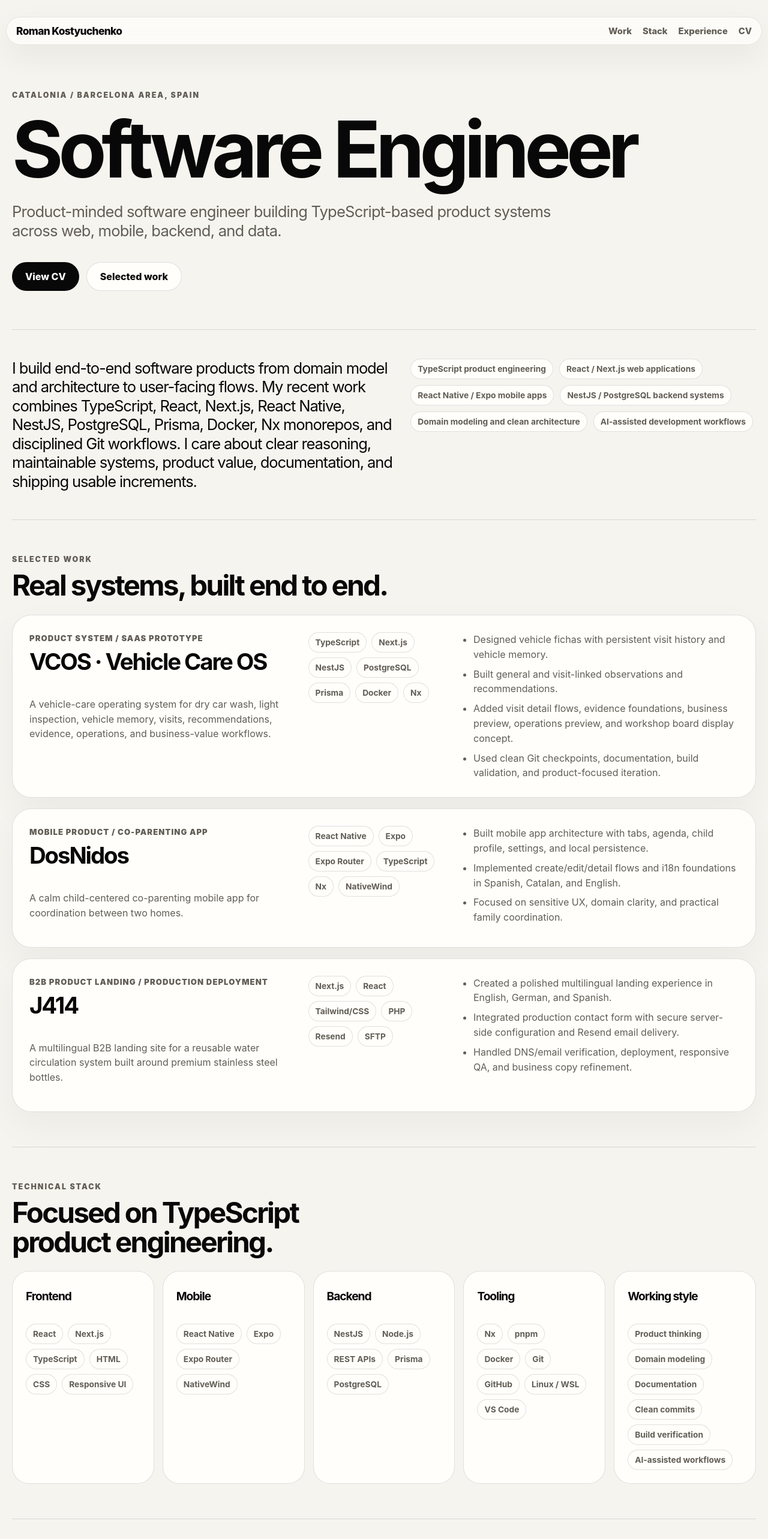
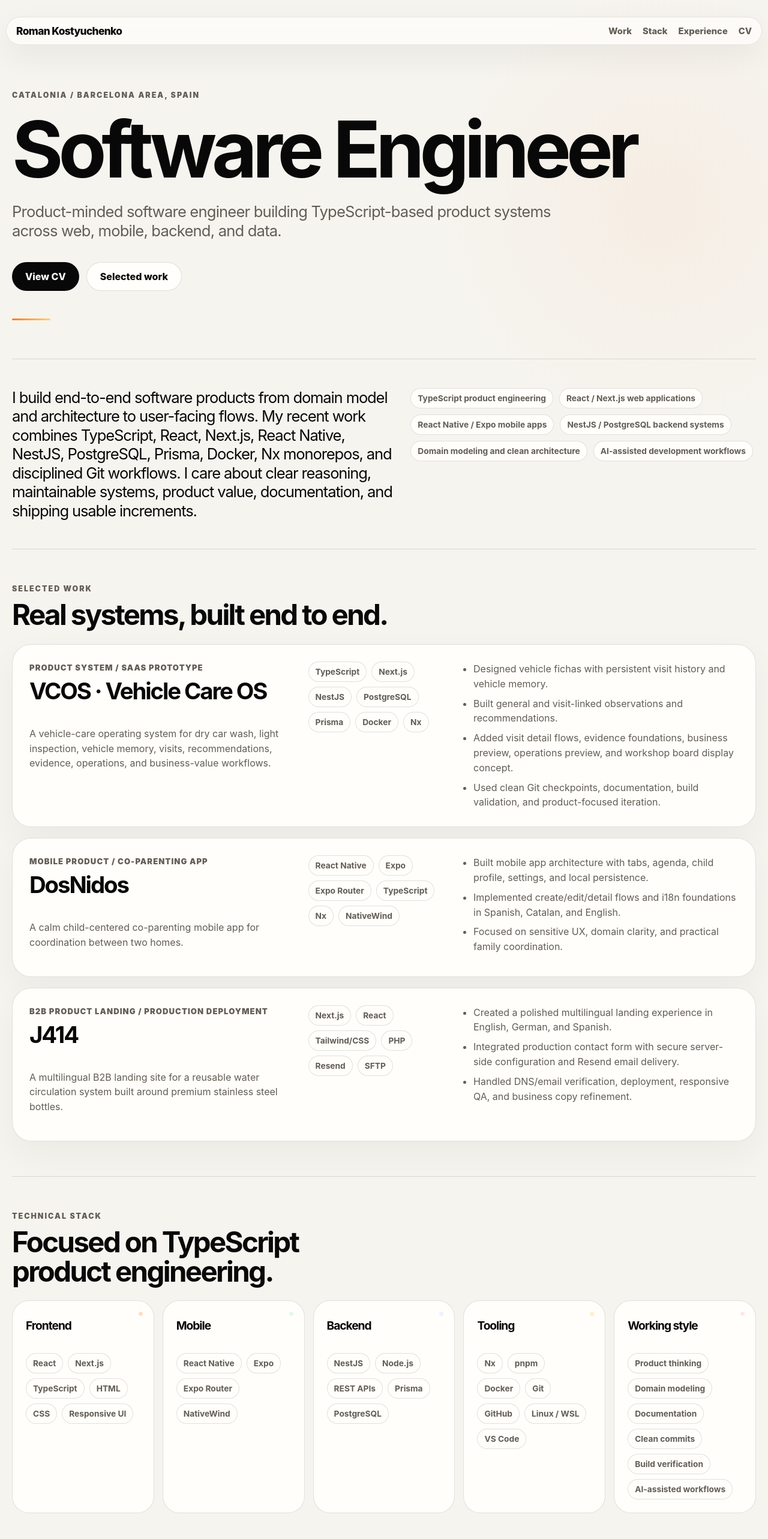
Before and after one commit to 2nidosapp/roman-cv, a Next.js app: page / in a window 1280 px wide. Shown: the top 2566 px of the page at 60% size. Built offline with nearby package versions, Linux system fonts and the light colour scheme.

Commit message:
Refine portfolio visual accents

```diff
--- a/src/app/globals.css
+++ b/src/app/globals.css
@@ -724,3 +724,104 @@ a {
     margin-top: 3px;
   }
 }
+
+/* Professional color polish */
+
+:root {
+  --accent: #ff7a1a;
+  --accent-sand: rgba(255, 122, 26, 0.075);
+  --accent-rose: rgba(255, 166, 202, 0.075);
+  --accent-mint: rgba(158, 228, 199, 0.075);
+  --accent-blue: rgba(184, 216, 255, 0.075);
+}
+
+body {
+  background:
+    radial-gradient(circle at 86% 10%, rgba(255, 122, 26, 0.055), transparent 23rem),
+    radial-gradient(circle at 10% 92%, rgba(255, 166, 202, 0.055), transparent 26rem),
+    var(--background);
+}
+
+.hero {
+  position: relative;
+}
+
+.hero::after {
+  content: "";
+  display: block;
+  width: 64px;
+  height: 3px;
+  margin-top: 46px;
+  border-radius: 999px;
+  background: linear-gradient(90deg, #ff7a1a, #ffd36a);
+}
+
+
+
+
+
+
+.skillCard {
+  position: relative;
+  overflow: hidden;
+}
+
+.skillCard > * {
+  position: relative;
+  z-index: 1;
+}
+
+.skillCard::after {
+  content: "";
+  position: absolute;
+  right: 18px;
+  top: 18px;
+  width: 7px;
+  height: 7px;
+  border-radius: 999px;
+  background: rgba(255, 122, 26, 0.24);
+  pointer-events: none;
+}
+
+.skillCard:nth-child(2)::after {
+  background: rgba(158, 228, 199, 0.28);
+}
+
+.skillCard:nth-child(3)::after {
+  background: rgba(184, 216, 255, 0.3);
+}
+
+.skillCard:nth-child(4)::after {
+  background: rgba(255, 203, 87, 0.3);
+}
+
+.skillCard:nth-child(5)::after {
+  background: rgba(255, 166, 202, 0.28);
+}
+
+.footerLinks a:hover {
+  border-color: rgba(255, 122, 26, 0.28);
+  background: rgba(255, 255, 255, 0.76);
+}
+
+@media print {
+  body {
+    background: white;
+  }
+
+  .hero::after,
+  .projectCard::after,
+  .skillCard {
+  position: relative;
+  overflow: hidden;
+}
+
+.skillCard > * {
+  position: relative;
+  z-index: 1;
+}
+
+.skillCard::after {
+    display: none;
+  }
+}
--- a/src/data/profile.ts
+++ b/src/data/profile.ts
@@ -18,7 +18,7 @@ export const profile = {
     email: 'honomonodev@gmail.com',
     github: 'https://github.com/2nidosapp',
     website: 'https://roman-cv.vercel.app',
-    site: 'https://YOUR-VERCEL-URL.vercel.app',
+    site: 'https://roman-cv.vercel.app',
   },
 };
 
```
